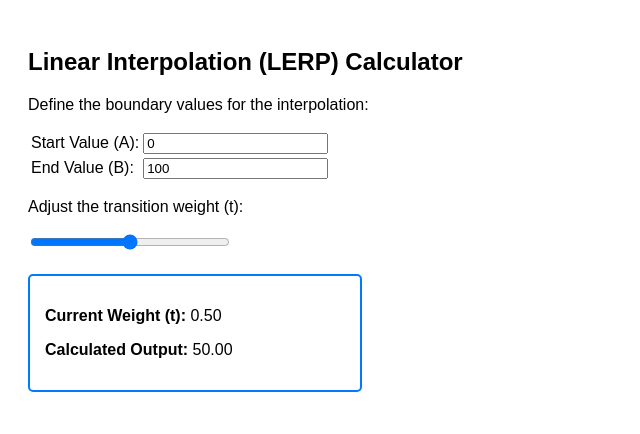
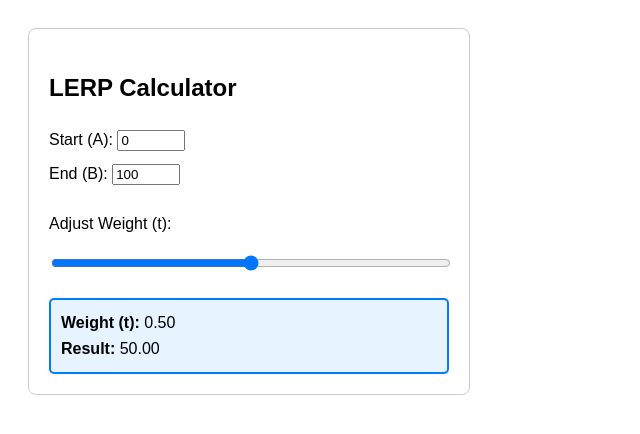
Before and after one commit to BismaLimbada/HCI-Lab-06, a plain HTML site: page index.html in a window 1280 px wide. Shown: the whole page, without its empty margins (0-640 px from the left). Drawn offline with Linux system fonts and the light colour scheme.

Commit message:
Update index.html

```diff
--- a/index.html
+++ b/index.html
@@ -2,66 +2,59 @@
 <html lang="en">
 <head>
     <meta charset="UTF-8">
-    <meta name="viewport" content="width=device-width, initial-scale=1.0">
-    <title>Week 09: Interpolation Lab</title>
+    <title>Week 09: LERP Lab</title>
     <style>
-        body { font-family: Arial, sans-serif; padding: 20px; }
-        .result-box { margin-top: 20px; padding: 15px; border: 2px solid #007bff; border-radius: 5px; width: 300px; }
+        body { font-family: Arial, sans-serif; padding: 20px; line-height: 1.6; }
+        .container { max-width: 400px; border: 1px solid #ccc; padding: 20px; border-radius: 8px; }
+        .result-box { margin-top: 20px; padding: 10px; background: #e7f3ff; border: 2px solid #007bff; border-radius: 5px; }
+        input[type="number"] { width: 60px; margin-bottom: 10px; }
     </style>
 </head>
 <body>
-    <h2>Linear Interpolation (LERP) Calculator</h2>
-    <p>Define the boundary values for the interpolation:</p>
 
-    <table>
-        <tr>
-            <td>Start Value (A):</td>
-            <td><input type="number" id="valA" value="0"></td>
-        </tr>
-        <tr>
-            <td>End Value (B):</td>
-            <td><input type="number" id="valB" value="100"></td>
-        </tr>
-    </table>
+    <div class="container">
+        <h2>LERP Calculator</h2>
 
-    <p>Adjust the transition weight (t):</p>
-    <input type="range" id="weightSlider" min="0" max="1" step="0.01" value="0.5" style="width: 200px;">
+        <label>Start (A): </label>
+        <input type="number" id="valA" value="0"> <br>
 
-    <div class="result-box">
-        <p><strong>Current Weight (t):</strong> <span id="tValue">0.5</span></p>
-        <p><strong>Calculated Output:</strong> <span id="calculatedLerp">50</span></p>
+        <label>End (B): </label>
+        <input type="number" id="valB" value="100">
+
+        <p>Adjust Weight (t):</p>
+        <input type="range" id="weightSlider" min="0" max="1" step="0.01" value="0.5" style="width: 100%;">
+
+        <div class="result-box">
+            <div><strong>Weight (t):</strong> <span id="tValue">0.5</span></div>
+            <div><strong>Result:</strong> <span id="calculatedLerp">50</span></div>
+        </div>
     </div>
 
     <script>
-        // DOM Elements
         const inputA = document.getElementById('valA');
         const inputB = document.getElementById('valB');
         const slider = document.getElementById('weightSlider');
         const displayT = document.getElementById('tValue');
         const displayResult = document.getElementById('calculatedLerp');
 
-        // Alternative LERP formula: A + (B - A) * t
-        function calculateLerp(a, b, weight) {
-            return a + (b - a) * weight;
+        function update() {
+            let a = parseFloat(inputA.value) || 0;
+            let b = parseFloat(inputB.value) || 0;
+            let t = parseFloat(slider.value);
+
+            // The LERP logic
+            let result = a + (b - a) * t;
+
+            displayT.textContent = t.toFixed(2);
+            displayResult.textContent = result.toFixed(2);
         }
 
-        // UI Update Function
-        function refreshUI() {
-            const a = parseFloat(inputA.value) || 0;
-            const b = parseFloat(inputB.value) || 0;
-            const t = parseFloat(slider.value);
+        // Listen for changes on all inputs
+        slider.addEventListener('input', update);
+        inputA.addEventListener('input', update);
+        inputB.addEventListener('input', update);
 
-            displayT.textContent = t.toFixed(2);
-            displayResult.textContent = calculateLerp(a, b, t).toFixed(2);
-        }
-
-        // Event Listeners for real-time updates
-        slider.addEventListener('input', refreshUI);
-        inputA.addEventListener('input', refreshUI);
-        inputB.addEventListener('input', refreshUI);
-
-        // Initialize on load
-        refreshUI();
+        update(); // Run once at start
     </script>
 </body>
 </html>
```
